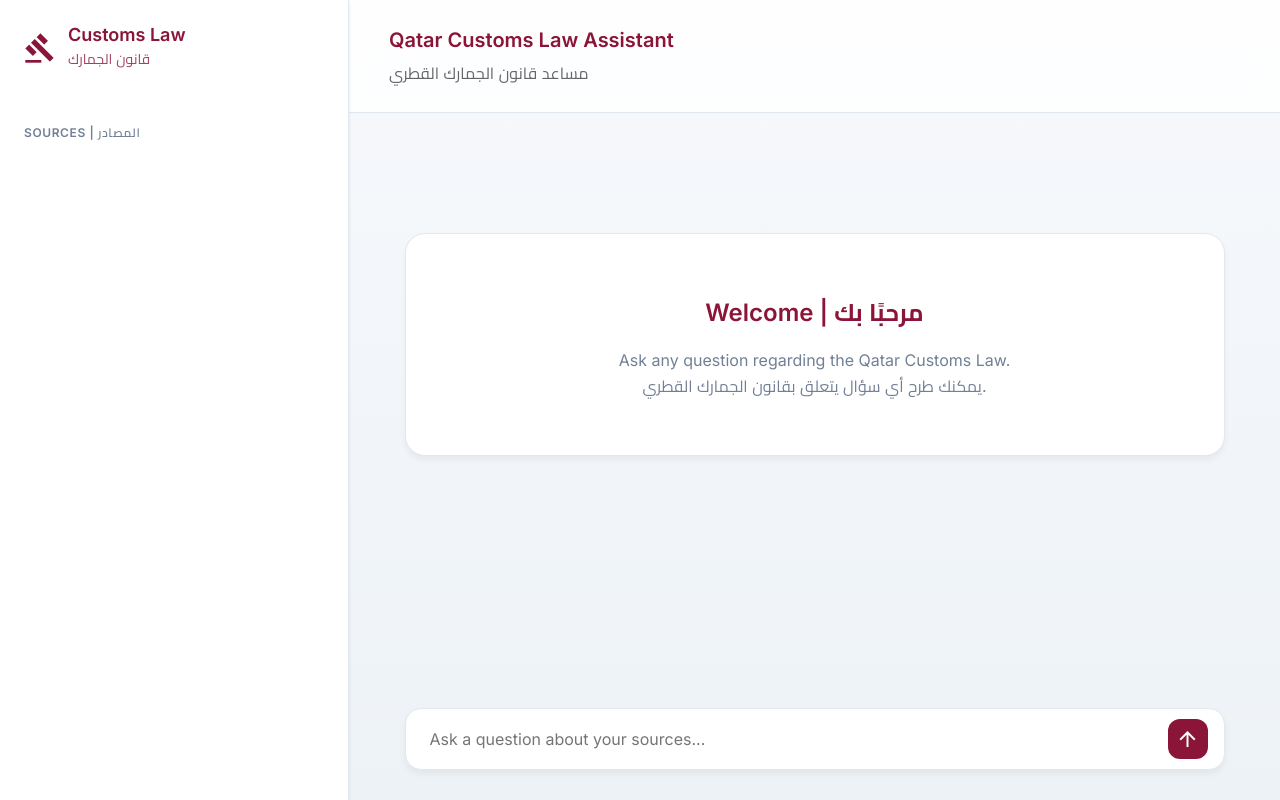
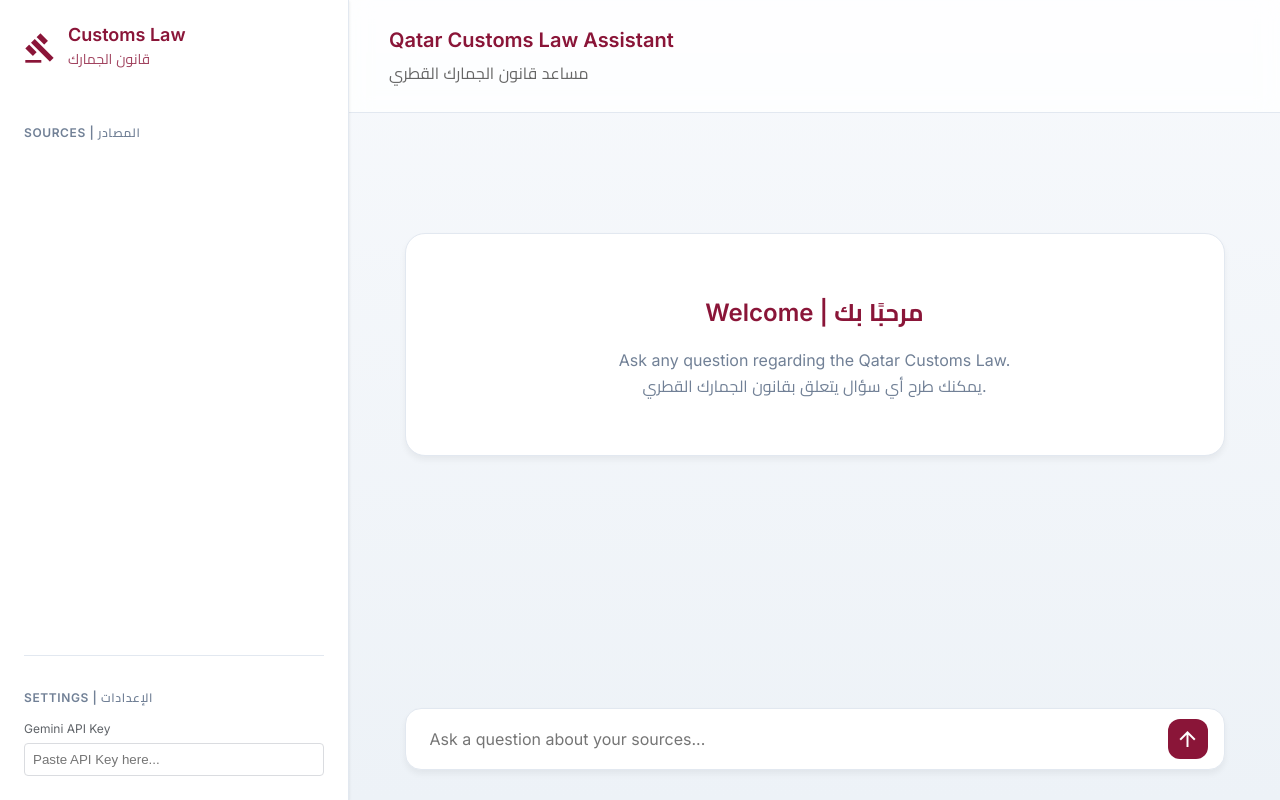
Before and after one commit to nvh5vvfzfq-design/QatarCustoms, a FastAPI app: page / in a window 1280 px wide. Run offline with FastAPI, Linux system fonts and the light colour scheme; data that the repository does not hold is empty.

Commit message:
UI: Enable Settings/API Key input for all users as a fallback if server key is invalid.

```diff
--- a/notebook-app/templates/index.html
+++ b/notebook-app/templates/index.html
@@ -40,10 +40,9 @@
                 {% endif %}
             </div>
 
-            {% if is_admin %}
             <div class="settings-section"
                 style="margin-top: auto; border-top: 1px solid var(--border-color); padding-top: 20px;">
-                <h3>Settings</h3>
+                <h3>Settings | الإعدادات</h3>
                 <div class="api-key-input">
                     <label for="apiKey"
                         style="font-size: 12px; color: #5f6368; display: block; margin-bottom: 5px;">Gemini API
@@ -52,7 +51,6 @@
                         style="width: 100%; padding: 8px; border: 1px solid #dadce0; border-radius: 4px; box-sizing: border-box;">
                 </div>
             </div>
-            {% endif %}
         </aside>
 
         <!-- Main Chat Area -->
```
